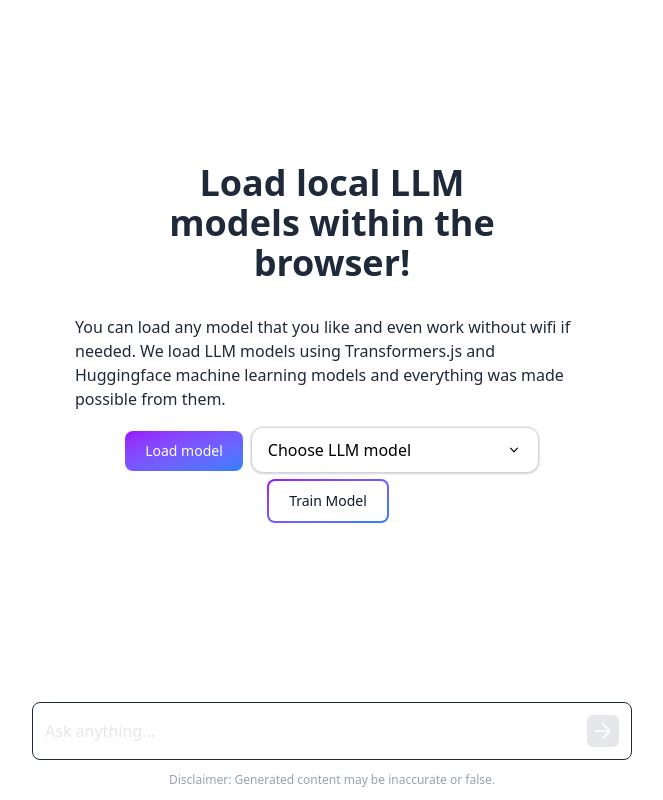
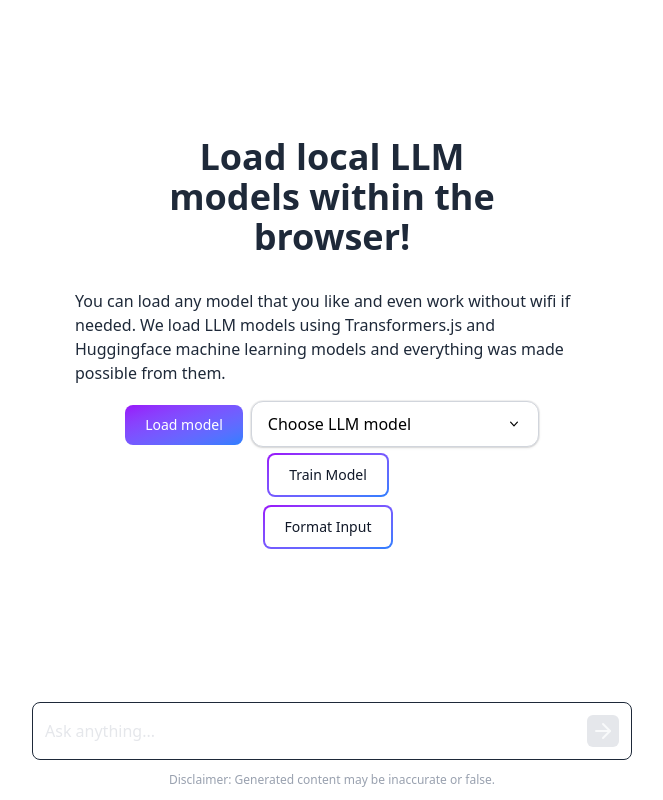
Before and after one commit to MartinKamburov/PrivyTune, a React (Vite) app in the folder frontend/: page / in a window 1280 px wide. Shown: the whole page, without its empty margins (308-971 px from the left). Built offline with nearby package versions, Linux system fonts and the light colour scheme.

Commit message:
Adding in a format user input button which will format the users input into prompt and completion json format for LLM training

```diff
--- /dev/null
+++ b/frontend/src/components/FormatUserInput.tsx
@@ -0,0 +1,14 @@
+export default function FormatUserInput() {
+
+
+    return (
+        <div>
+            <button className="relative inline-flex items-center justify-center p-0.5 mb-2 me-2 overflow-hidden text-sm font-medium text-gray-900 rounded-lg group bg-gradient-to-br from-purple-600 to-blue-500 group-hover:from-purple-600 group-hover:to-blue-500 hover:text-white dark:text-white focus:ring-4 focus:outline-none focus:ring-blue-300 dark:focus:ring-blue-800">
+                <span className="relative px-5 py-2.5 transition-all ease-in duration-75 bg-white dark:bg-gray-900 rounded-md group-hover:bg-transparent group-hover:dark:bg-transparent">
+                Format Input
+                </span>
+            </button>
+
+        </div>
+    );
+};
--- a/frontend/src/pages/MainPage.tsx
+++ b/frontend/src/pages/MainPage.tsx
@@ -5,6 +5,7 @@ import StopIcon from "../components/icons/StopIcon";
 import Progress from "../components/Progress";
 import LLMModelDropdown from "../components/PopupButton";
 import TrainModel from "../components/TrainModel";
+import FormatUserInput from "../components/FormatUserInput";
 
 /** WebGPU feature check (typed so TS doesn't complain about navigator.gpu) */
 const IS_WEBGPU_AVAILABLE: boolean =
@@ -262,6 +263,7 @@ function MainPage() {
 
 
             <TrainModel />
+            <FormatUserInput />
           </div>
         </div>
       )}
```
